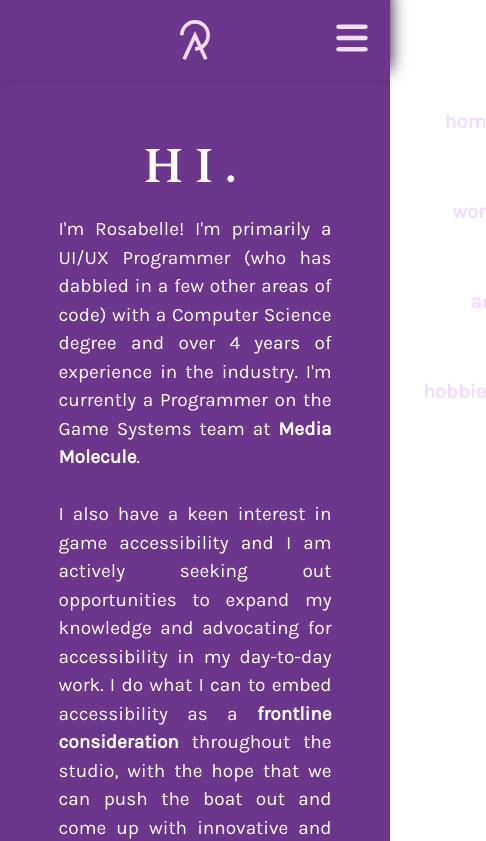
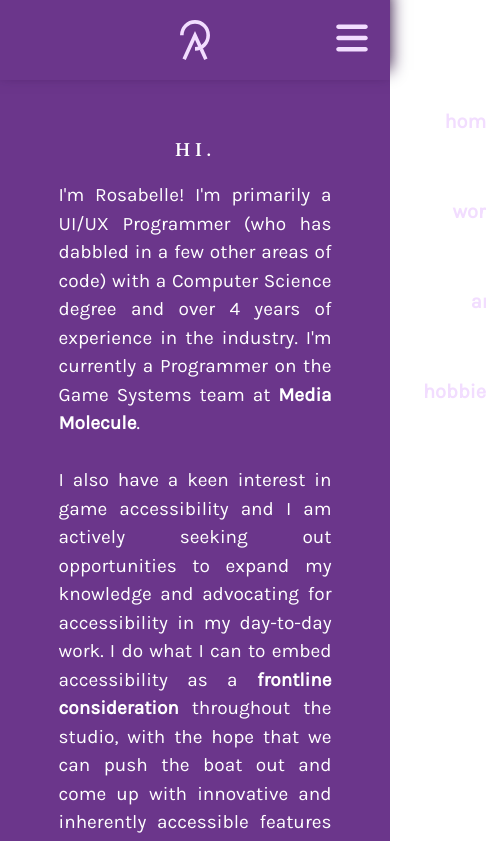
Before and after one commit to RosabelleArmstead/rosabelle-website, a React (Create React App) app in the folder rosabelle-art/: page / in a window 390 px wide. Shown: the top 841 px of the page, 486 px wide, since content can reach past the window. Built offline with nearby package versions, Linux system fonts and the light colour scheme.

Commit message:
Make title text responsive

```diff
--- a/rosabelle-art/src/App.css
+++ b/rosabelle-art/src/App.css
@@ -15,7 +15,7 @@
   --transparent: rgba(0, 0, 0, 0);
 
   /* text sizes */
-  --large-text: 2.5rem;
+  --large-text: 2.3vw;
   --medium-text: 1rem;
   --small-medium-text: 0.95rem;
   --small-text: 0.5rem;
@@ -126,3 +126,15 @@ section:nth-child(2n) a:hover {
     max-width: 70%;
   }
 }
+
+@media screen and (max-width: 1400px) {
+  .section-header {
+    font-size: 3.8vw;
+  }
+}
+
+@media screen and (max-width: 1000px) {
+  .section-header {
+    font-size: 5vw;
+  }
+}
```
